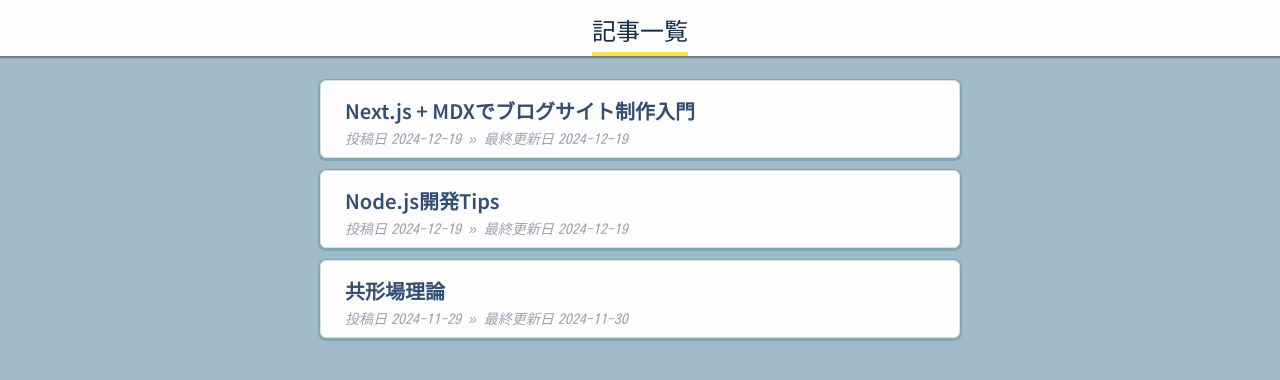
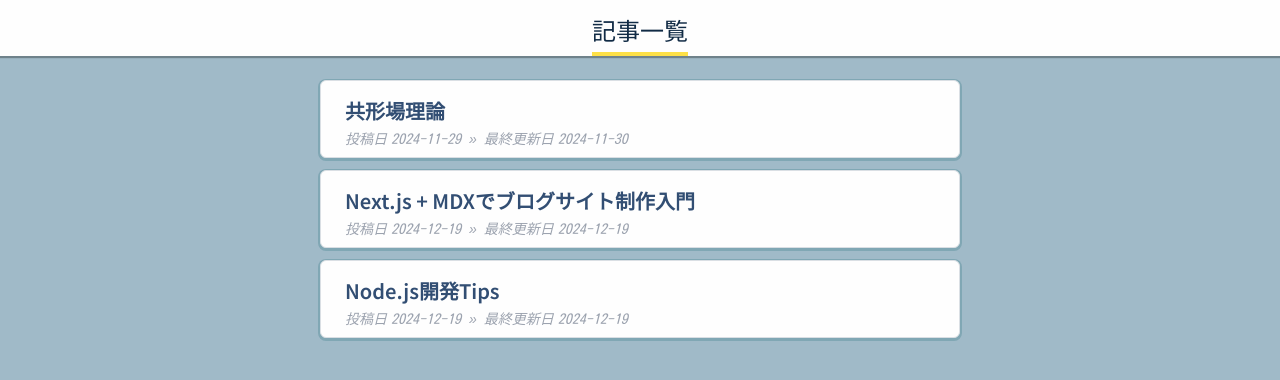
Before and after one commit to elle-et-noire/my-mdx-blog, a Next.js app: page / in a window 1280 px wide. Shown: the top 380 px of the page. Built offline with nearby package versions, Linux system fonts and the light colour scheme.

Commit message:
refactor

```diff
--- a/libs/post.ts
+++ b/libs/post.ts
@@ -2,23 +2,16 @@ import { readFileSync, readdirSync } from "fs";
 import path from "path";
 import matter from "gray-matter";
 
-// MDXファイルのディレクトリ
-const POSTS_PATH = path.join(process.cwd(), "content/posts");
+const postPath = path.join(process.cwd(), "post");
 
-// ファイル名（slug）の一覧を取得
 export function GetAllPostSlugs() {
-  const postFilePaths = readdirSync(POSTS_PATH).filter((path) =>
-    /\.md?$/.test(path)
-  );
-  return postFilePaths.map((path) => {
-    const slug = path.replace(/\.md?$/, "");
-    return slug;
-  });
+  return readdirSync(postPath)
+    .filter((path) => /\.md?$/.test(path))
+    .map((path) => path.replace(/\.md?$/, ""));
 }
 
-// slugからファイルの中身を取得
 export function GetPostBySlug(slug: string) {
-  const markdown = readFileSync(path.join(POSTS_PATH, `${slug}.md`), "utf8");
+  const markdown = readFileSync(path.join(postPath, `${slug}.md`), "utf8");
 
   const { content, data } = matter(markdown);
   return {
@@ -29,22 +22,11 @@ export function GetPostBySlug(slug: string) {
 
 export function GetAllPosts() {
   const slugs = GetAllPostSlugs();
-  const posts = slugs.map((slug) => {
-    const markdown = readFileSync(path.join(POSTS_PATH, `${slug}.md`), 'utf8');
+  const posts = slugs.map((slug) => ({ slug, ...GetPostBySlug(slug) }));
 
-    const { content, data } = matter(markdown);
-    return {
-      slug,
-      content,
-      data,
-    };
-  });
-
-  const sortedPosts = posts.sort((a, b) => {
-    const dateA = new Date(a.data.publish);
-    const dateB = new Date(b.data.publish);
-    return dateB.getTime() - dateA.getTime();
-  })
-
-  return sortedPosts;
+  // sort by date
+  return posts.sort((a, b) =>
+    (new Date(a.data.publish)).getTime()
+    - (new Date(b.data.publish).getTime())
+  );
 }
```
Also changed, not shown: post/cft.md (renamed from content/posts/cft.md), post/nextjs-mdx-intro.md (renamed from content/posts/nextjs-mdx-intro.md), post/nodejs-tips.md (renamed from content/posts/nodejs-tips.md).
